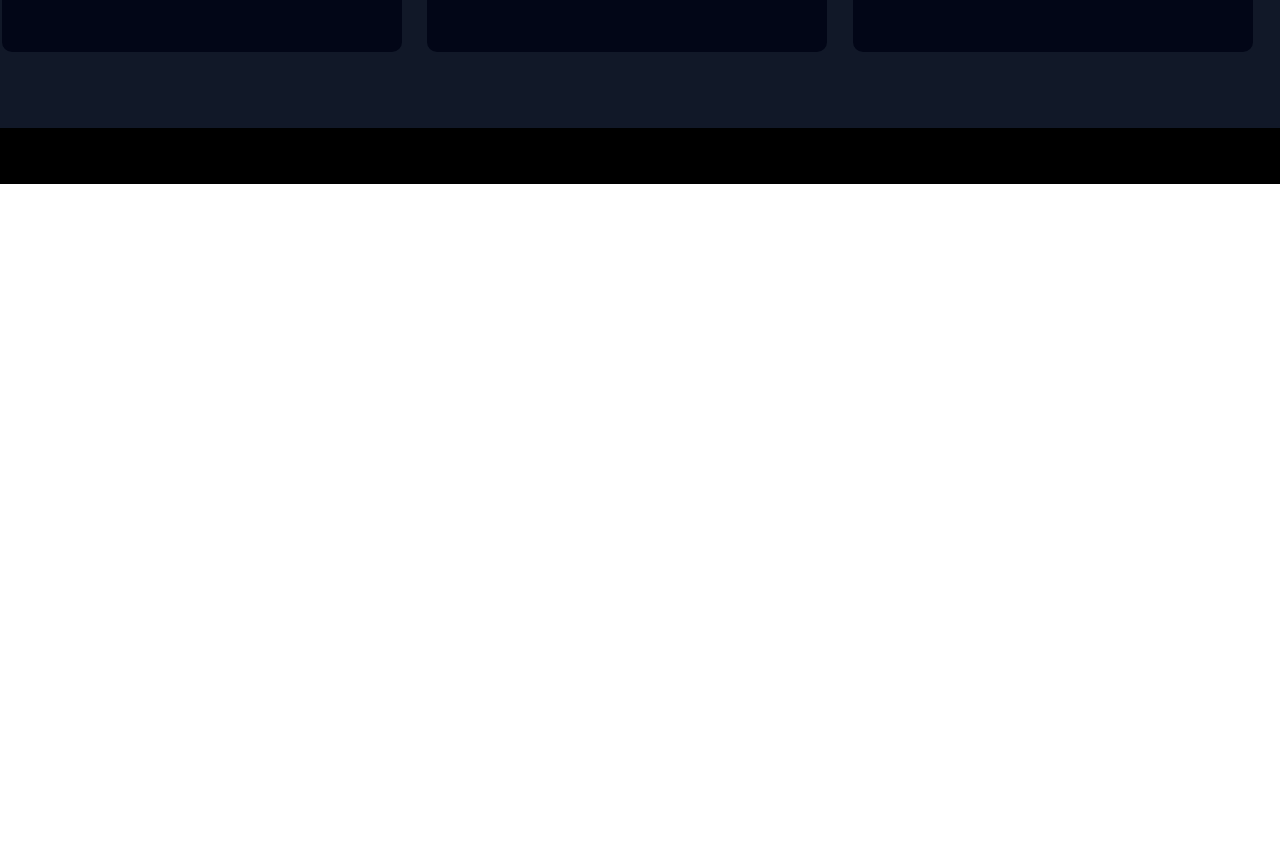
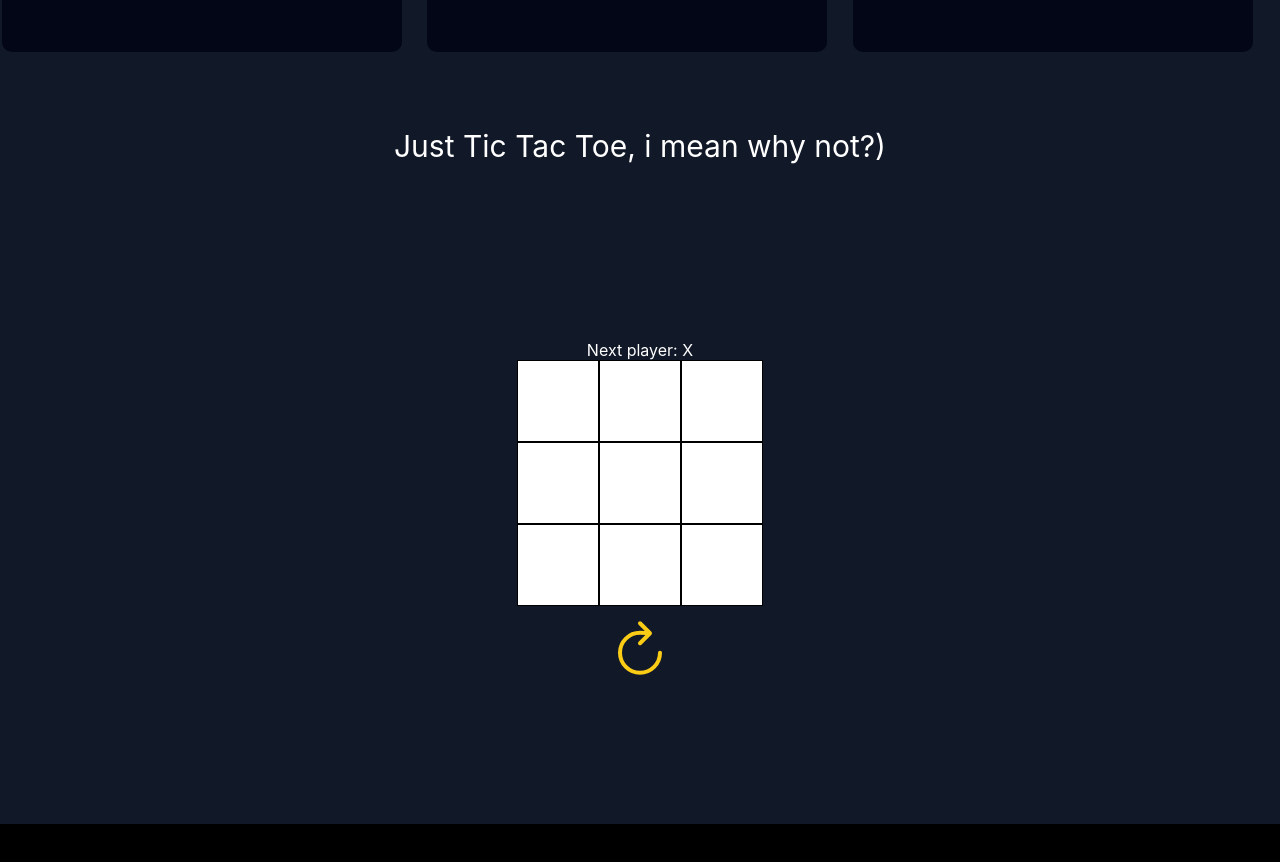
Before and after one commit to Carisky/portfolio, a React (Create React App) app: page / in a window 1280 px wide. Shown: the part 1960-2822 px from the top of the page. Before the commit the page ends 2144 px from the top, so only its background shows below. Built offline with nearby package versions, Linux system fonts and the light colour scheme.

Commit message:
minigame added to app

```diff
--- a/src/App.js
+++ b/src/App.js
@@ -3,6 +3,7 @@ import Footer from "./Components/UI/Footer/Footer";
 import Header from "./Components/UI/Header/Header";
 import About from "./ContentBlocks/About/About";
 import Home from "./ContentBlocks/Home/Home";
+import MiniGame from "./ContentBlocks/MiniGame/MiniGame";
 import Service from "./ContentBlocks/Services/Service";
 
 function App() {
@@ -12,6 +13,7 @@ function App() {
         <Home/>
         <About/>
         <Service/>
+        <MiniGame/>
       <Footer />
     </>
   );
```
